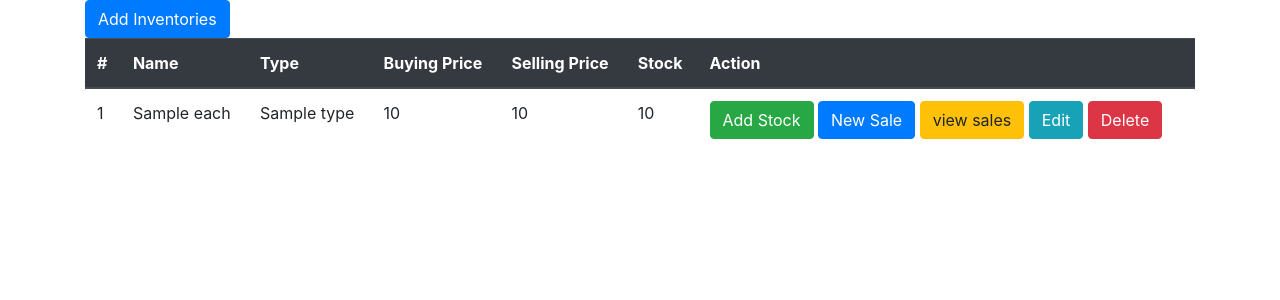
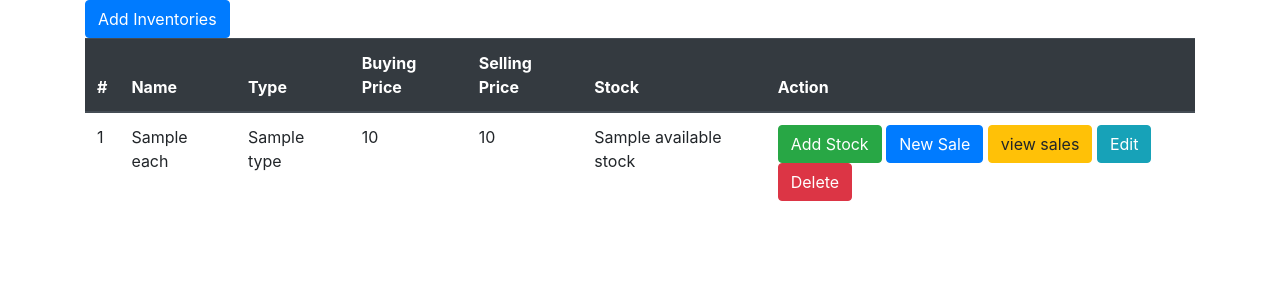
Before and after one commit to kimathinjoki/InventoryManagementSystem, a Flask app: template templates/inventory.html in a window 1280 px wide. Shown: the part 112-412 px from the top of the page. Run offline with Flask 2, Linux system fonts and the light colour scheme; the template is opened without the code that fills it: most values are stand-ins (such as "Sample title", 1, 10 or a date in 2020); some libraries are stand-ins or nearby versions.

Commit message:
Add existing file

```diff
--- a/app.py
+++ b/app.py
@@ -120,7 +120,18 @@ def inventory():
 
     inventories = New_inventory.fetch_records()
     # print(inventories)
+    cursor.execute("""SELECT inventory_id, sum(quantity) as "stock"
+       FROM ((SELECT st.inventory_id, sum(stock) as "quantity"
+       FROM public.add_stock as st
+       GROUP BY inventory_id) union all
+           (SELECT sa.inventory_id, - sum(quantity) as "quantity"
+       FROM public.new_sale as sa
+       GROUP BY inventory_id)
+           ) stsa
+       GROUP BY inventory_id
+       ORDER BY inventory_id;""")
 
+    available_stock = cursor.fetchall()
 
 
     if request.method == 'POST':
@@ -139,7 +150,7 @@ def inventory():
 
         return redirect(url_for('inventory'))
 
-    return render_template('inventory.html',inventories = inventories)
+    return render_template('inventory.html',inventories = inventories,available_stock=available_stock)
 
 # deleting an item
 @app.route('/inventory/delete/<int:id>', methods=["GET","POST"])
--- a/templates/inventory.html
+++ b/templates/inventory.html
@@ -116,7 +116,11 @@
             <td>{{ each.type }}</td>
             <td>{{ each.buying_price }}</td>
             <td>{{ each.selling_price }}</td>
-            <td>{{ each.stock }}</td>
+            <td> {% for st in available_stock %}
+                            {% if st[0] == each.id %}
+                                {{ st[1] }}
+                            {% endif %}
+                        {% endfor %}</td>
             <td>
               <button type="button" class="btn btn-success" data-toggle="modal" data-target="#addstock">Add Stock</button>
                 <!-- Modal -->
--- a/templates/views.html
+++ b/templates/views.html
@@ -14,7 +14,7 @@
 
   {% for each in sales %}
       <tr>
-      <td>{{ each.date }}</td>
+      <td>{{ each.created_on }}</td>
       <td>{{ each.quantity }}</td>
 
       </tr>
```
